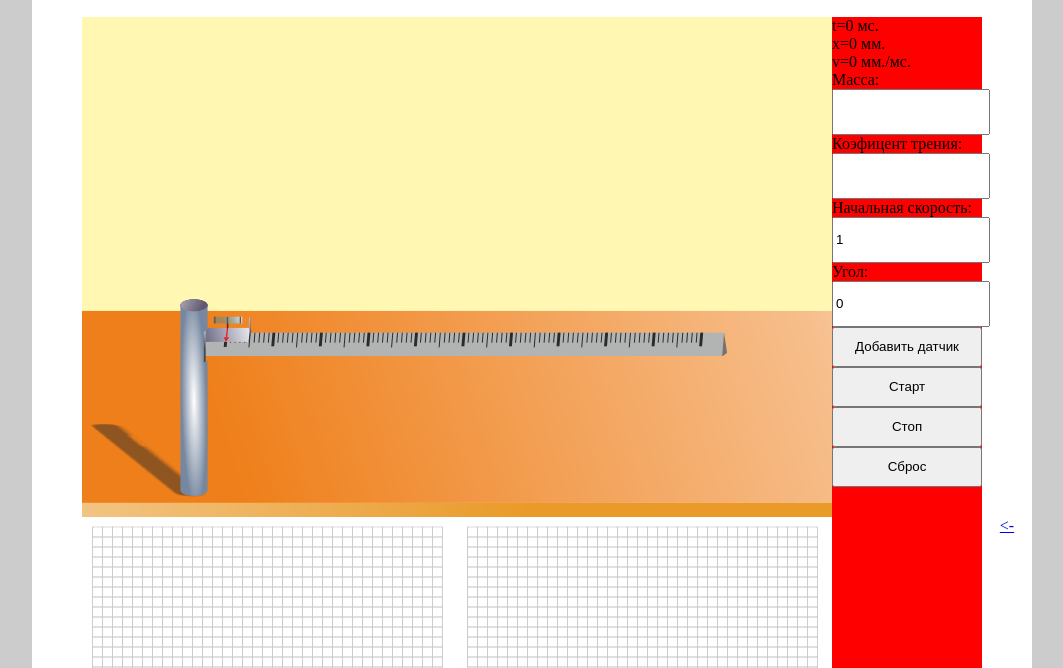
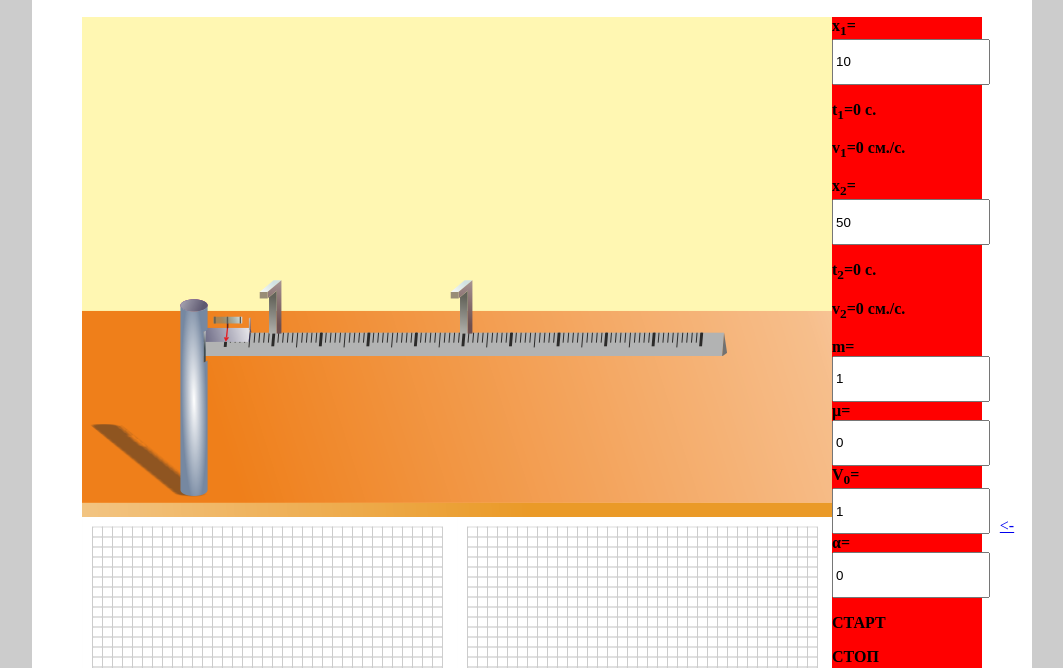
Before and after one commit to DrPavel/weblab, a plain HTML site: page lab1/index.html in a window 1280 px wide. Shown: the part 132-800 px from the top of the page, without its empty margins (108-1171 px from the left). Drawn offline with Linux system fonts and the light colour scheme.

Commit message:
23.05.2017 1:00
Добавлены ворота в 1 лабораторной
Сделано оформление панели инструментов

```diff
--- a/lab1/index.html
+++ b/lab1/index.html
@@ -7,7 +7,7 @@
 <script type="text/javascript" src="lab1.js"></script>
 <title>ВИРТУАЛЬНАЯ ЛАБОРАТОРИЯ - Механика №1</title>
 </head>
-<body onload='sten.style.transform=" rotate("+document.getElementById("corner").value+"deg)";'>
+<body onload='on_load();'>
     <div id='page'>
         <center>
 		    <h1>ВИРТУАЛЬНАЯ ЛАБОРАТОРИЯ</h1>
@@ -17,27 +17,53 @@
     	<div id="lab">
 		    <div id="exp">
 			    <div id="sten">
+					<div id="vor_1" class="vor"></div>
+					<div id="vor_2" class="vor"></div>
 					<div id="tel_1"></div>
 				</div>
                 <div id="sto"></div>
 		    </div>
 		    <div id="panel">
-            	<div class="tab" id="time">t=0 мс.</div>
-                <div class="tab" id="pozition">x=0 мм.</div>
-                <div class="tab" id="speed">v=0 мм./мс.</div>
-                Масса:<br />
-                <input type="number" id="mass" onclick="" min="0" /><br  />
-                Коэфицент трения:<br />
-                <input type="number" id="frict"onclick="" min="0" /><br  />
-                Начальная скорость:<br />
-                <input type="number" id="speed_0" onclick="res_l();" value="1" /><br  />
-                Угол:<br />
-                <input type="number" id="corner" onclick='sten.style.transform=" rotate("+document.getElementById("corner").value+"deg)";' max="15" min="-15" value="0" /><br  />
+            	<div class="pan_ob">
+                <b>x<sub>1</sub>=<input type="number"  id="pozition_1" onclick='poz_vor_1();' max="100" min="0" value="10" /></b>
+                </div>
+            	<div class="pan_ob">
+                <b><p id="time_1">t<sub>1</sub>=0 с.</p></b>
+                </div>
+            	<div class="pan_ob">
+                <b><p id="speed_1">v<sub>1</sub>=0 cм./с.</p></b>
+                </div>
+                <div class="pan_ob">
+                <b>x<sub>2</sub>=<input type="number"  id="pozition_2" onclick='poz_vor_2();' max="100" min="0" value="50" /></b>
+                </div>
+            	<div class="pan_ob">
+                <b><p id="time_2">t<sub>2</sub>=0 с.</p></b>
+                </div>
+            	<div class="pan_ob">
+                <b><p id="speed_2">v<sub>2</sub>=0 cм./с.</p></b>
+                </div>
+            	<div class="pan_ob">
+                <b>m=<input type="number" id="mass" onclick="" min="0" value="1"/></b>
+                </div>
+            	<div class="pan_ob">
+                <b>µ=<input type="number" id="frict"onclick="" min="0" value="0"/></b>
+                </div>
+            	<div class="pan_ob">
+                <b>V<sub>0</sub>=<input type="number" id="speed_0" onclick="res_l();" value="1" /></b>
+                </div>
+            	<div class="pan_ob">
+                <b>α=<input type="number" id="corner" onclick='sten.style.transform=" rotate("+document.getElementById("corner").value+"deg)";' max="15" min="-15" value="0" /></b>
+                </div>
+            	<div class="pan_ob" onclick="start_l();">
+                <b><p>СТАРТ</p></b>
+                </div>
+            	<div class="pan_ob" onclick="stop_l();">
+                <b><p>СТОП</p></b>
+                </div>
+            	<div class="pan_ob" onclick="res_l();">
+                <b><p>СБРОС</p></b>
+                </div>
 
-                <input type="button" onclick="add_dat();" value="Добавить датчик" /><br />
-                <input type="button" onclick="start_l();" value="Старт" /><br />
-                <input type="button" onclick="stop_l();" value="Стоп" /><br />
-                <input type="button" onclick="res_l();" value="Сброс" /><br />
 		    </div>
             <div class="graf" style="background-image:url(../img/xt.png)">
 				<svg id="graf_poz" xmlns="http://www.w3.org/2000/svg" version="1.1" width="375px" height="250px" style="left:0px;">
--- a/lab1/lab1.css
+++ b/lab1/lab1.css
@@ -37,3 +37,11 @@
 	left:7px;
 	background-image:url(../img/lab1_sto.png);
 }
+
+.vor{
+	background-image:url(../img/vor.png);
+	width:23px;
+	height:54px;
+	position:absolute;
+	top:-52px;
+}
--- a/lab1/lab1.js
+++ b/lab1/lab1.js
@@ -1,4 +1,3 @@
-// JavaScript Document
 var time=0;
 var poz=0;
 var lab=false;
@@ -7,6 +6,26 @@ var old_speed=0;
 var old_poz=0;
 var speed=0;
 var a=0;
+var vor1_poz=10;
+var vor2_poz=50;
+
+function poz_vor_1(){
+	vor1_poz=document.getElementById("pozition_1").value;
+	vor_1.style.left=((vor1_poz/1)*4.78+12)+"px";
+}
+
+function poz_vor_2(){
+	vor2_poz=document.getElementById("pozition_2").value;
+	vor_2.style.left=((vor2_poz/1)*4.78+12)+"px";
+}
+
+function on_load(){
+	sten.style.transform=" rotate("+document.getElementById("corner").value+"deg)";
+	vor1_poz=document.getElementById("pozition_1").value;
+	vor2_poz=document.getElementById("pozition_2").value;
+	vor_1.style.left=((vor1_poz/1)*4.78+12)+"px";
+	vor_2.style.left=((vor2_poz/1)*4.78+12)+"px";
+}
 
 function tel_poz(){
 	speed_0=document.getElementById("speed_0").value;
@@ -16,7 +35,15 @@ function tel_poz(){
 
 
 	if((poz<100)&(lab==true)&(poz>=0)&(Math.sin(corner)>=frict*Math.cos(corner))){
-		tel_1.style.left=(poz/1)*4.78+3+"px";
+		tel_1.style.left=((poz/1)*4.78+3)+"px";
+		if(poz<vor1_poz){
+			document.getElementById("time_1").innerHTML="t<sub>1</sub>="+time+" с."
+			document.getElementById("speed_1").innerHTML="v<sub>1</sub>="+(Math.floor(speed*100)/100)+" cм./c."
+		}
+		if(poz<vor2_poz){
+			document.getElementById("time_2").innerHTML="t<sub>2</sub>="+time+" с."
+			document.getElementById("speed_2").innerHTML="v<sub>2</sub>="+(Math.floor(speed*100)/100)+" cм./c."
+		}
 
 		a=9.82*Math.sin(corner)-frict*9.82*Math.cos(corner);
 		poz=speed_0*time+a*time*time/2;
@@ -35,9 +62,7 @@ function tel_poz(){
 			document.getElementById("graf_poz").innerHTML+="<line x1='"+x1+"' y1='"+py1+"' x2='"+x2+"' y2='"+py2+"' />";
 
 		}
-		document.getElementById("time").innerHTML="t="+time+" мс."
-		document.getElementById("pozition").innerHTML="x="+(poz)+" мм."
-		document.getElementById("speed").innerHTML="v="+(speed)+" мм./мc."
+
 		time++;
 		setTimeout(tel_poz,60);
 	}
@@ -64,9 +89,10 @@ function res_l(){
 	old_poz=0;
 	tel_1.style.left=poz+3+"px";
 
-	document.getElementById("time").innerHTML="t=0 мс."
-	document.getElementById("pozition").innerHTML="x=0 мм."
-	document.getElementById("speed").innerHTML="v=0 мм./мc."
+	document.getElementById("time_1").innerHTML="t<sub>1</sub>=0 с."
+	document.getElementById("speed_1").innerHTML="v<sub>1</sub>=0 cм./c."
+	document.getElementById("time_2").innerHTML="t<sub>2</sub>=0 с."
+	document.getElementById("speed_2").innerHTML="v<sub>2</sub>=0 cм./c."
 	document.getElementById("graf_speed").innerHTML="";
 	document.getElementById("graf_poz").innerHTML="";
 }
```
Also changed, not shown: lab3/lab3.js (+6 -4 lines), img/prib.png (added), img/vor.png (added).
